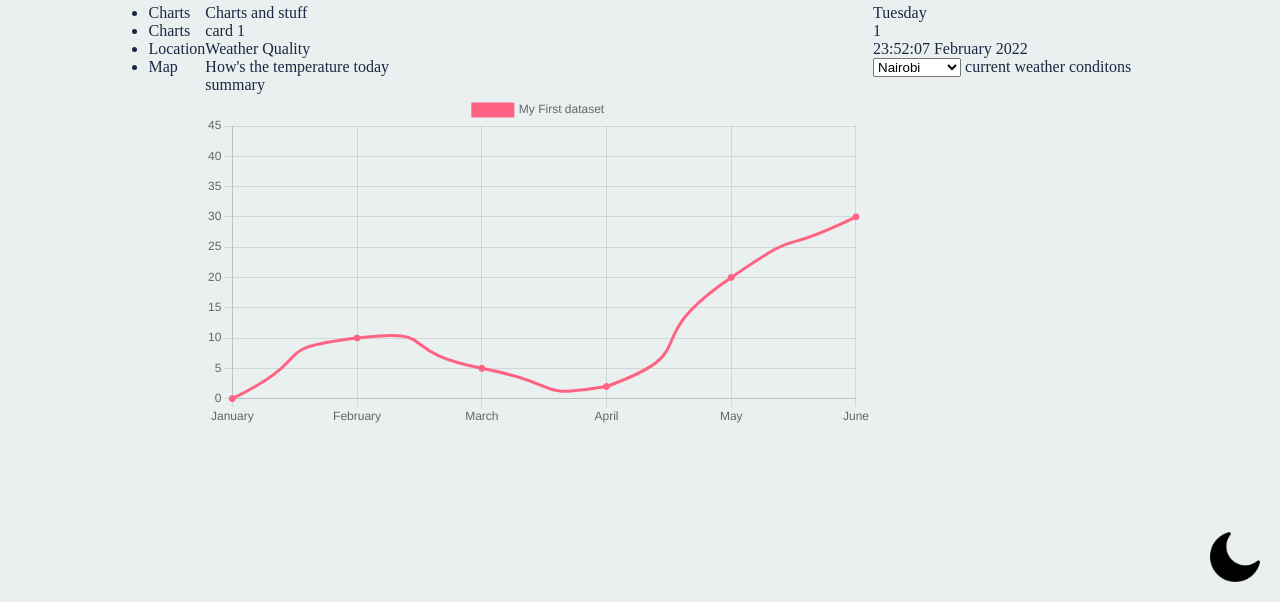
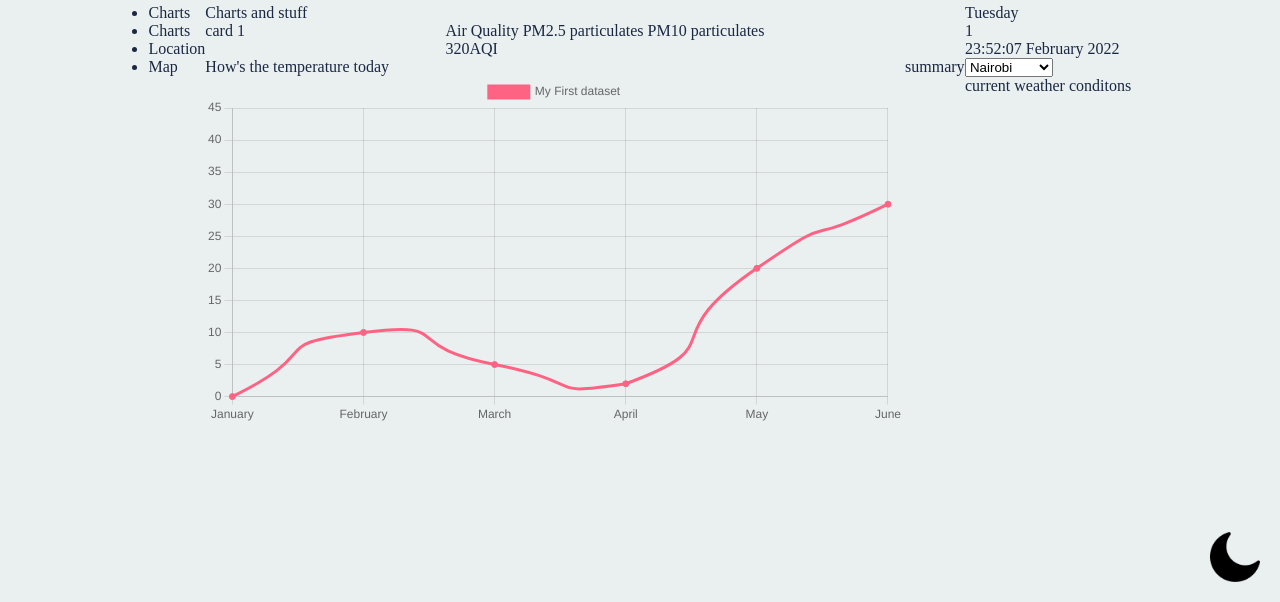
Before and after one commit to mevolkan/dashboard, a plain HTML site: page index.html in a window 1280 px wide. Shown: the part 198-800 px from the top of the page. Drawn offline with nearby package versions, Linux system fonts and the light colour scheme.

Commit message:
intergration with rapid api air quality

```diff
--- a/apikeys.js
+++ b/apikeys.js
@@ -0,0 +1,4 @@
+
+const keys = {
+    xRapidapiKey: '7ea2ef8cb5msh26a118b052f1647p1f973ajsnc9f373594e65',
+};
--- a/css/styles.css
+++ b/css/styles.css
@@ -23,6 +23,59 @@ main{
     color: var(--secondary-color);
     padding: 2%;
     border-radius: 10px;
+}
+.brief-cards, div.charts{
+    display: -ms-flexbox;
+    display: -webkit-flex;
+    display: flex;
+    -webkit-flex-direction: row;
+    -ms-flex-direction: row;
+    flex-direction: row;
+    -webkit-flex-wrap: wrap;
+    -ms-flex-wrap: wrap;
+    flex-wrap: wrap;
+    -webkit-justify-content: flex-start;
+    -ms-flex-pack: start;
+    justify-content: flex-start;
+    -webkit-align-content: stretch;
+    -ms-flex-line-pack: stretch;
+    align-content: stretch;
+    -webkit-align-items: flex-start;
+    -ms-flex-align: start;
+    align-items: flex-start;
+}
+.brief-cards div{
+    -webkit-order: 0;
+    -ms-flex-order: 0;
+    order: 0;
+    -webkit-flex: 1 1 auto;
+    -ms-flex: 1 1 auto;
+    flex: 1 1 auto;
+    -webkit-align-self: auto;
+    -ms-flex-item-align: auto;
+    align-self: auto;
+}
+.charts .chart{
+    -webkit-order: 0;
+    -ms-flex-order: 0;
+    order: 0;
+    -webkit-flex: 2 2 auto;
+    -ms-flex: 2 2 auto;
+    flex: 2 2 auto;
+    -webkit-align-self: auto;
+    -ms-flex-item-align: auto;
+    align-self: auto;
+}
+.charts .card-summary{
+    -webkit-order: 0;
+    -ms-flex-order: 0;
+    order: 0;
+    -webkit-flex: 1 1 auto;
+    -ms-flex: 1 1 auto;
+    flex: 1 1 auto;
+    -webkit-align-self: auto;
+    -ms-flex-item-align: auto;
+    align-self: auto;
 }
 .container {
     display: -ms-flexbox;
--- a/index.html
+++ b/index.html
@@ -37,16 +37,25 @@
                 Charts and stuff
                 <div class="brief-cards">
                     <div class="card">card 1</div>
-                    <div class="card">Weather Quality</div>
+                    <div class="card">
+                        <div>Air Quality
+                            PM2.5 particulates<span id="pm25"></span>
+                            PM10 particulates<span id="pm10"></span>
+                        </div>
+                        <div>
+                            <span id="overallAQI">320</span><span>AQI</span>
+                        </div>
+                    </div>
                 </div>
                 <div class="charts">
                     <div class="chart">
                         How's the temperature today
+                        <canvas id="weathersummary"></canvas>
                     </div>
 
                     <div class="card-summary">
                         summary
-                        <canvas id="weathersummary"></canvas>
+
                     </div>
                 </div>
             </div>
@@ -60,11 +69,12 @@
                     <span id="temperature"></span>
                     <span id="location"></span>
                 </div>
-                <select id="location">
-                    <option>Nairobi</option>
-                    <option>Mombasa</option>
-                    <option>Auto select</option>
+                <select id="weatherlocation">
+                    <option value="Nairobi">Nairobi</option>
+                    <option value="Mombasa">Mombasa</option>
+                    <option value="select">Auto select</option>
                 </select>
+                <br>
                 current weather conditons
                 <img src="./images/moon.png" id="switcher">
             </div>
@@ -74,6 +84,7 @@
 </body>
 <script src="https://unpkg.com/axios/dist/axios.min.js"></script>
 <script src="https://cdn.jsdelivr.net/npm/chart.js"></script>
+<script src="./apikeys.js"></script>
 <script src="./js/config.js"></script>
 <script src="./js/scripts.js"></script>
 
--- a/js/scripts.js
+++ b/js/scripts.js
@@ -38,15 +38,76 @@ var myChart = new Chart(
     config
 );
 
-  //air qualityvar axios = require("axios").default;
+//fetch location
+let city = "nairobi"
+let weatherLocation = document.getElementById("weatherlocation")
+weatherLocation.onchange = function () {
+    let selectedLocation = this.selectedIndex;
+    optionSelected = this.options[selectedLocation].value;
+
+    if (optionSelected === 'select') {
+        getLocation();
+        getAirQuality();
+    } else {
+        city = optionSelected;
+        x.innerHTML = city;
+        getAirQuality();
+    }
+}
+var x = document.getElementById("location");
+
+function getLocation() {
+    if (navigator.geolocation) {
+        navigator.geolocation.getCurrentPosition(showPosition, showError);
+    } else {
+        x.innerHTML = "Geolocation is not supported by this browser.";
+    }
+}
+let currentLocation = {
+    lat: 0,
+    long: 0,
+}
+function showPosition(position) {
+    x.innerHTML = "Latitude: " + position.coords.latitude +
+        "<br>Longitude: " + position.coords.longitude;
+    currentLocation.lat = position.coords.latitude;
+    currentLocation.long = position.coords.longitude;
+    console.log(currentLocation)
+}
+
+function showError(error) {
+    switch (error.code) {
+        case error.PERMISSION_DENIED:
+            x.innerHTML = "User denied the request for Geolocation."
+            break;
+        case error.POSITION_UNAVAILABLE:
+            x.innerHTML = "Location information is unavailable."
+            break;
+        case error.TIMEOUT:
+            x.innerHTML = "The request to get user location timed out."
+            break;
+        case error.UNKNOWN_ERROR:
+            x.innerHTML = "An unknown error occurred."
+            break;
+    }
+}
+
+
+//air quality
+function getAirQuality() {
+    //var axios = require("axios").default;
 
     var options = {
         method: 'GET',
         url: 'https://air-quality-by-api-ninjas.p.rapidapi.com/v1/airquality',
-    params: {lat: location.lat, lon: location.long},
+        params: {
+            lat: location.lat,
+            lon: location.long,
+            city: city
+        },
         headers: {
             'x-rapidapi-host': 'air-quality-by-api-ninjas.p.rapidapi.com',
-      'x-rapidapi-key': rapidApiKey
+            'x-rapidapi-key': keys.xRapidapiKey
         }
     };
 
@@ -55,6 +116,9 @@ var options = {
     }).catch(function (error) {
         console.error(error);
     });
+
+}
+
 
 
 // Dark mode
```
Also changed, not shown: 1 other file. Lines whose indentation alone changed are shown as unchanged.
